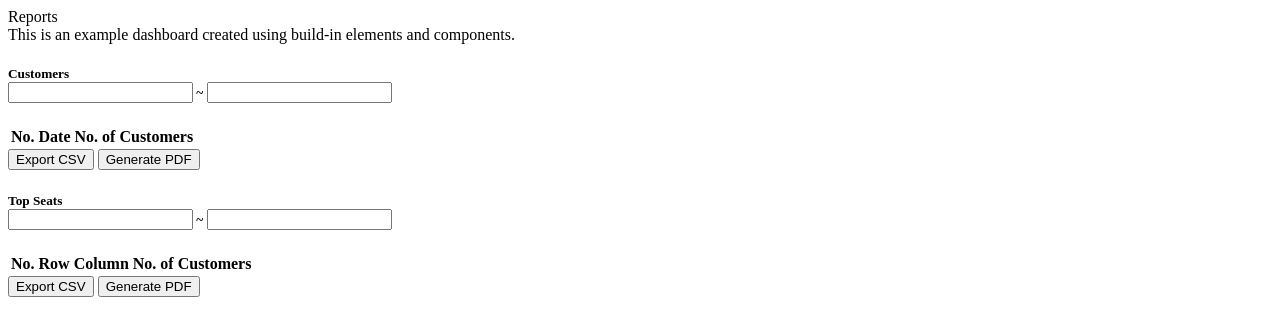
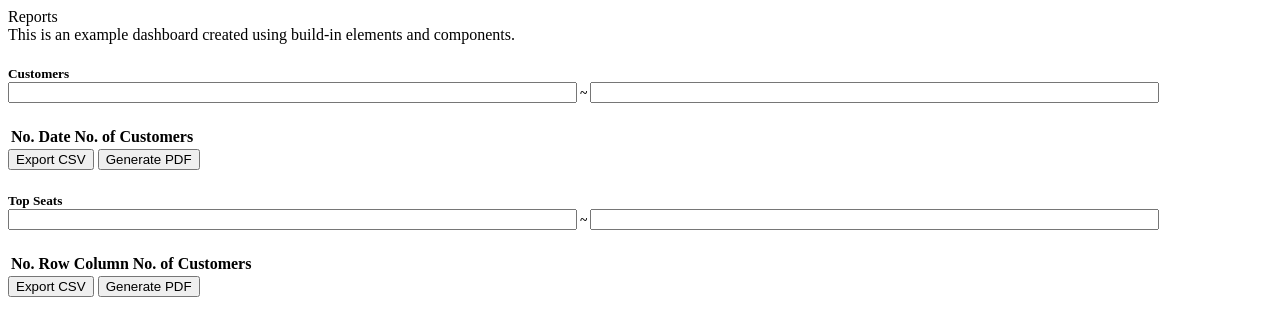
Before and after one commit to gladysbroce/makakaupo, a PHP site: template admin/View/Report/index.phtml in a window 1280 px wide. Shown: the top 336 px of the page. Run offline with PHP 8.4, Linux system fonts and the light colour scheme; the template is opened without the code that fills it, so the values that code supplies are empty; some libraries are stand-ins or nearby versions.

Commit message:
Add files via upload

```diff
--- a/admin/Controller/System.php
+++ b/admin/Controller/System.php
@@ -13,12 +13,12 @@ class System {
 			$this->setSiteURL("https://".$_SERVER['SERVER_NAME']);
             $this->setBaseURL("https://".$_SERVER['SERVER_NAME']."/admin/");
             $this->setAssetsURL("https://".$_SERVER['SERVER_NAME']."/admin/assets/");
-			$this->setImagesPath("assets/images/");
+			$this->setImagesPath("../assets/images/");
         } else {
 			$this->setSiteURL("http://".$_SERVER['SERVER_NAME']."/makakaupo");
             $this->setBaseURL("http://".$_SERVER['SERVER_NAME']."/makakaupo/admin/");
             $this->setAssetsURL("http://".$_SERVER['SERVER_NAME']."/makakaupo/admin/assets/");
-            $this->setImagesPath("assets/images/");
+            $this->setImagesPath("../assets/images/");
         }
         $this->meta_title = 'Makakaupo';
         $this->meta_desc = 'A Visual Seat Finder for Restaurants';
--- a/admin/View/Report/index.phtml
+++ b/admin/View/Report/index.phtml
@@ -18,9 +18,10 @@
             <div class="card-body">
 			    <h5 class="card-title">
 				    Customers
-			        <div class="dropdown d-inline-block float-r">
-						<input type="text" id="start-date-1" class="date" autocomplete="off" /> ~
-						<input type="text" id="end-date-1" class="date" autocomplete="off" />
+			        <div class="dropdown d-inline-block w-full p-t-10">
+						<input type="text" id="start-date-1" class="date form-control float-l" autocomplete="off" style="width:45%;"/>
+						<span class="float-l t-center" style="width:10%;">~</span>
+						<input type="text" id="end-date-1" class="date form-control float-l" autocomplete="off" style="width:45%;"/>
                     </div>
 				</h5>
                 <div id="tbl-1" class="table-responsive">
@@ -53,9 +54,10 @@
             <div class="card-body">
 			    <h5 class="card-title">
 			        Top Seats
-				 	 <div class="dropdown d-inline-block float-r">
-                        <input type="text" id="start-date-2" class="date" autocomplete="off" /> ~
-						<input type="text" id="end-date-2" class="date" autocomplete="off" />
+					<div class="dropdown d-inline-block w-full p-t-10">
+						<input type="text" id="start-date-2" class="date form-control float-l" autocomplete="off" style="width:45%;"/>
+						<span class="float-l t-center" style="width:10%;">~</span>
+						<input type="text" id="end-date-2" class="date form-control float-l" autocomplete="off" style="width:45%;"/>
                     </div>
 			    </h5>
                 <div id="tbl-2" class="table-responsive">
```
Also changed, not shown: admin/Controller/1.jpg (added).
